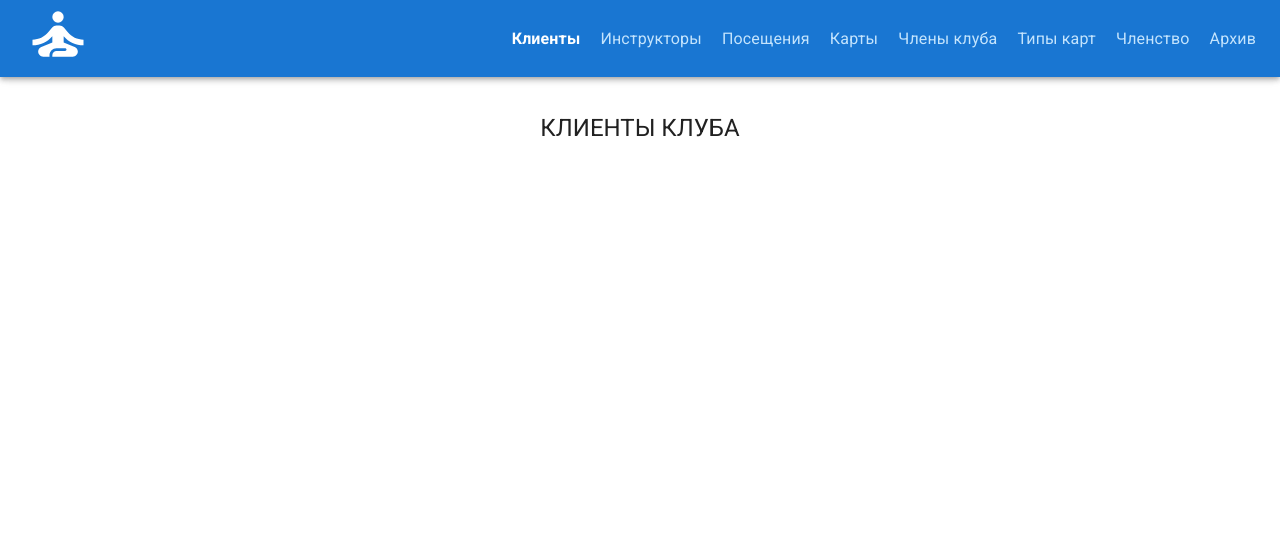
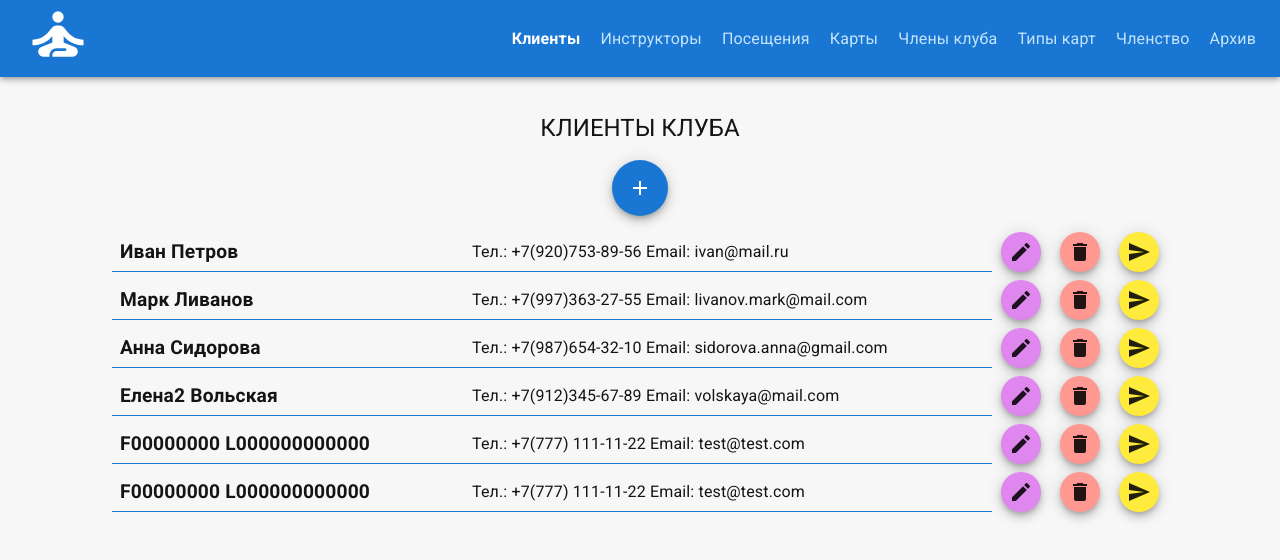
Before and after one commit to MaxKnyazev/yoga-club-frontend, a React (Vite) app: page /clients in a window 1280 px wide. Shown: the top 560 px of the page. Built offline with nearby package versions, Linux system fonts and the light colour scheme.

Commit message:
feat: clients component

```diff
--- a/index.html
+++ b/index.html
@@ -12,7 +12,7 @@
     />
     <title>Yoga-Club</title>
   </head>
-  <body>
+  <body style="background-color: #f7f7f7;">
     <div id="root"></div>
     <script type="module" src="/src/main.jsx"></script>
   </body>
--- /dev/null
+++ b/src/components/Clients.jsx
@@ -0,0 +1,231 @@
+import React from 'react';
+import { Container, Typography } from '@mui/material';
+import Alert from '@mui/material/Alert';
+import AlertTitle from '@mui/material/AlertTitle';
+
+import { styled } from '@mui/material/styles';
+import Box from '@mui/material/Box';
+import Paper from '@mui/material/Paper';
+import Grid from '@mui/material/Grid2';
+import Fab from '@mui/material/Fab';
+import AddIcon from '@mui/icons-material/Add';
+import EditIcon from '@mui/icons-material/Edit';
+import DeleteIcon from '@mui/icons-material/Delete';
+import SendIcon from '@mui/icons-material/Send';
+import Tooltip from '@mui/material/Tooltip';
+
+const data = {
+  "result": [
+    {
+      "client_id": "1",
+      "first_name": "Иван",
+      "last_name": "Петров",
+      "phone_number": "+7(920)753-89-56",
+      "email": "ivan@mail.ru",
+      "date_of_birth": "2024-10-01T13:32:51.000Z",
+      "registration_date": "2024-10-08T13:32:58.000Z",
+      "status": "активный",
+      "createdAt": "2024-10-16T13:32:02.000Z",
+      "updatedAt": "2024-10-16T13:32:05.000Z"
+    },
+    {
+      "client_id": "2",
+      "first_name": "Марк",
+      "last_name": "Ливанов",
+      "phone_number": "+7(997)363-27-55",
+      "email": "livanov.mark@mail.com",
+      "date_of_birth": "2024-10-01T13:32:51.000Z",
+      "registration_date": "2024-10-08T13:32:58.000Z",
+      "status": "активный",
+      "createdAt": "2024-10-16T13:32:02.000Z",
+      "updatedAt": "2024-10-16T13:32:05.000Z"
+    },
+    {
+      "client_id": "4",
+      "first_name": "Анна",
+      "last_name": "Сидорова",
+      "phone_number": "+7(987)654-32-10",
+      "email": "sidorova.anna@gmail.com",
+      "date_of_birth": "2024-10-01T13:32:51.000Z",
+      "registration_date": "2024-10-08T13:32:58.000Z",
+      "status": "активный",
+      "createdAt": "2024-10-16T13:32:02.000Z",
+      "updatedAt": "2024-10-16T13:32:05.000Z"
+    },
+    {
+      "client_id": "3",
+      "first_name": "Елена2 ",
+      "last_name": "Вольская",
+      "phone_number": "+7(912)345-67-89",
+      "email": "volskaya@mail.com",
+      "date_of_birth": "2024-10-01T13:32:51.000Z",
+      "registration_date": "2024-10-08T13:32:58.000Z",
+      "status": null,
+      "createdAt": "2024-10-16T13:32:02.000Z",
+      "updatedAt": "2024-10-16T13:32:05.000Z"
+    },
+    {
+      "client_id": "46",
+      "first_name": "F00000000",
+      "last_name": "L000000000000",
+      "phone_number": "+7(777) 111-11-22",
+      "email": "test@test.com",
+      "date_of_birth": "2023-10-01T02:32:51.000Z",
+      "registration_date": "2024-10-01T02:32:51.000Z",
+      "status": "active",
+      "createdAt": "2024-11-06T08:14:02.455Z",
+      "updatedAt": "2024-11-06T09:05:41.232Z"
+    },
+    {
+      "client_id": "41",
+      "first_name": "F00000000",
+      "last_name": "L000000000000",
+      "phone_number": "+7(777) 111-11-22",
+      "email": "test@test.com",
+      "date_of_birth": "2023-10-01T02:32:51.000Z",
+      "registration_date": "2024-10-01T02:32:51.000Z",
+      "status": "active",
+      "createdAt": "2024-10-16T13:32:02.000Z",
+      "updatedAt": "2024-11-06T09:16:53.985Z"
+    }
+  ],
+  "error": ""
+}
+
+export const Clients = () => {
+
+  return (
+    <Container>
+      <Typography variant="h5"
+        sx={{
+          textAlign: 'center',
+          textTransform: 'uppercase',
+          color: '#141414',
+          mb: 2,
+        }}>
+        Клиенты клуба
+      </Typography>
+      <Typography variant="h5"
+        sx={{
+          textAlign: 'center',
+          mb: 2,
+        }}>
+        <Tooltip title="Добавить...">
+          <Fab color="primary" aria-label="add">
+            <AddIcon onClick={() => console.log('clicked AddIcon')}/>
+          </Fab>
+        </Tooltip>
+      </Typography>
+
+      {data.result.map((client) => (
+        <Box key={client.client_id}
+         sx={{
+          flexGrow: 1,
+          paddingBottom: 1,
+        }}>
+          <Grid container spacing={0}>
+            <Grid
+             display="flex"
+             alignItems="center"
+             size={{ xs: 12, sm: 8, md: 4 }}
+             sx={{borderBottom: '1px solid #1976d2'}}
+            >
+              <Typography variant="subtitle1"
+                sx={{
+                  color: '#141414',
+                  fontSize: '1.2rem',
+                  pl: 1,
+                  fontWeight: 'bold',
+                }}>
+                {client.first_name} {client.last_name}
+              </Typography>
+            </Grid>
+
+            <Grid
+             display="flex"
+             alignItems="center"
+             size={{ xs: 12, sm: 8, md: 6 }}
+             sx={{borderBottom: '1px solid #1976d2'}}
+            >
+              <Typography variant="subtitle1"
+                sx={{
+                  color: '#141414',
+                  fontSize: '1rem',
+                  pl: 1,
+                }}>
+                Тел.: {client.phone_number} Email: {client.email}
+              </Typography>
+            </Grid>
+
+            <Grid
+             display="flex"
+             justifyContent="space-around"
+             alignItems="center"
+             size={{ xs: 12, sm: 4, md: 2 }}
+            >
+              <Tooltip title="Изменить...">
+                <Fab size="small" aria-label="edit" sx={{backgroundColor: '#df87ee'}}>
+                  <EditIcon onClick={() => console.log('clicked EditIcon ' + client.client_id)}/>
+                </Fab>
+              </Tooltip>
+              <Tooltip title="Удалить...">
+                <Fab size="small" aria-label="delete" sx={{backgroundColor: '#ff9890'}}>
+                  <DeleteIcon onClick={() => console.log('clicked DeleteIcon ' + client.client_id)}/>
+                </Fab>
+              </Tooltip>
+              <Tooltip title="Подробнее...">
+                <Fab size="small" aria-label="send" sx={{backgroundColor: '#ffeb3b'}}>
+                  <SendIcon onClick={() => console.log('clicked SendIcon ' + client.client_id)}/>
+                </Fab>
+              </Tooltip>
+            </Grid>
+          </Grid>
+        </Box>
+      ))}
+
+    </Container>
+  );
+};
+
+/*
+
+
+
+
+
+
+import * as React from 'react';
+import { styled } from '@mui/material/styles';
+import Box from '@mui/material/Box';
+import Paper from '@mui/material/Paper';
+import Grid from '@mui/material/Grid2';
+
+const Item = styled(Paper)(({ theme }) => ({
+  backgroundColor: '#fff',
+  ...theme.typography.body2,
+  padding: theme.spacing(1),
+  textAlign: 'center',
+  color: theme.palette.text.secondary,
+  ...theme.applyStyles('dark', {
+    backgroundColor: '#1A2027',
+  }),
+}));
+
+export default function FullWidthGrid() {
+  return (
+    <Box sx={{ flexGrow: 1, border: '1px solid red' }}>
+      <Grid container spacing={1}>
+        <Grid size={{ xs: 12, sm: 8, md:5 }}>
+          <Item>xs=6 md=8</Item>
+        </Grid>
+        <Grid size={{ xs: 12, sm: 8, md:5 }}>
+          <Item>xs=6 md=4</Item>
+        </Grid>
+        <Grid size={{ xs: 12, sm: 4, md:2 }}>
+          <Item>xs=6 md=4</Item>
+        </Grid>
+      </Grid>
+    </Box>
+  );
+}
+*/
--- a/src/pages/ClientsPage.jsx
+++ b/src/pages/ClientsPage.jsx
@@ -1,13 +1,11 @@
 import React from 'react';
-import { Container, Typography } from '@mui/material';
+import { Container } from '@mui/material';
+import { Clients } from '../components/Clients';
 
 export const ClientsPage = () => {
   return (
     <Container>
-    <Typography variant="h5" sx={{textAlign: 'center', textTransform: 'uppercase'}}>
-      Клиенты клуба
-    </Typography>
-
+      <Clients />
     </Container>
   );
 };
```
